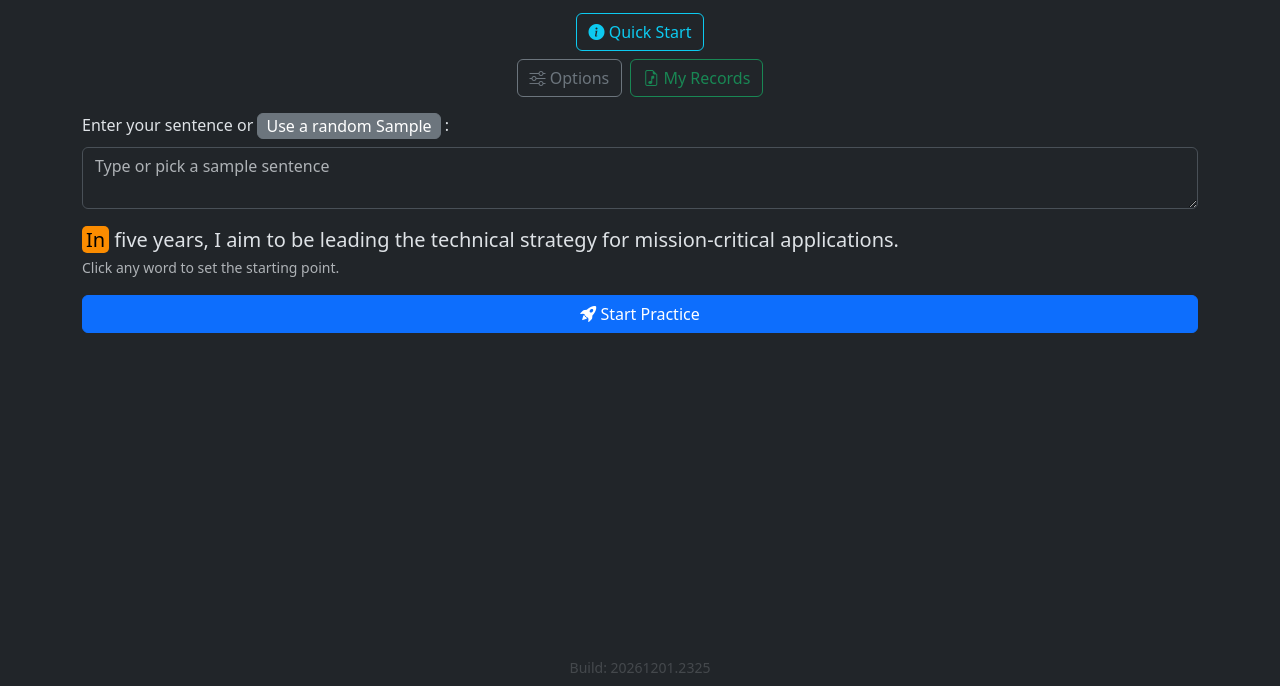
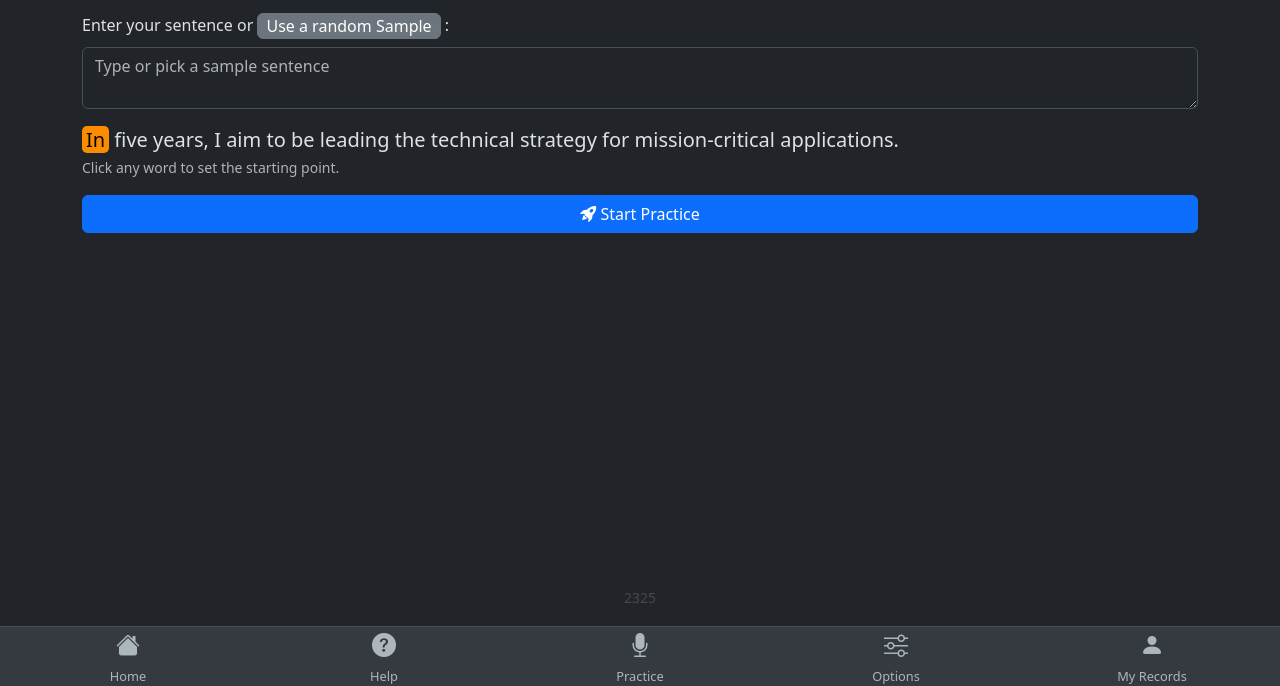
Before and after one commit to alisolphp/EchoTalk, a website built with Vite: page src/index.html in a window 1280 px wide. Shown: the part 114-800 px from the top of the page. Built offline with nearby package versions, Linux system fonts and the light colour scheme.

Commit message:
Feat: Add bottom navigation bar and improve UI
- Adds a new bottom navigation bar for easier navigation within the app.
- Refactors the back home button to use a class instead of an ID.
- Simplifies the build version format to only include hours and minutes.
- Removes the "Build:" prefix from the displayed app version.
- Adds a message to the recordings list that is shown when there are no recordings.
- Hides some elements on the main page.

```diff
--- a/src/assets/css/style.css
+++ b/src/assets/css/style.css
@@ -222,3 +222,42 @@ body {
 body.is-offline .online-only-header .bi-wifi-off {
     display: inline-block;
 }
+
+
+/* Add this at the end of your style.css file */
+
+body {
+    padding-bottom: 70px; /* Add padding to prevent content from being hidden by the nav bar */
+}
+
+.nav-bottom {
+    position: fixed;
+    bottom: 0;
+    left: 0;
+    width: 100%;
+    height: 60px;
+    background-color: #343a40;
+    display: flex;
+    justify-content: space-around;
+    align-items: center;
+    border-top: 1px solid #495057;
+}
+
+.nav-item {
+    display: flex;
+    flex-direction: column;
+    align-items: center;
+    text-decoration: none;
+    color: #adb5bd;
+    font-size: 0.8rem;
+    width: 20%;
+}
+
+.nav-item i {
+    font-size: 1.5rem;
+    margin-bottom: 4px;
+}
+
+.nav-item.active {
+    color: #fff;
+}
--- a/src/assets/js/app.ts
+++ b/src/assets/js/app.ts
@@ -339,7 +339,7 @@ export class EchoTalkApp {
             $(this).attr('data-val', $(this).val());
         });
         $('#categorySelect').on('change', () => this.useSample());
-        $('#backHomeButton').on('click', () => document.location.reload());
+        $('.backHomeButton').on('click', () => document.location.reload());
 
         $('#speechRateSelect').on('change', (e) => {
             const val = parseFloat($(e.currentTarget).val() as string);
@@ -2123,7 +2123,7 @@ If no audio file is attached, respond ONLY with this exact message:
 
     private displayAppVersion(): void {
         const buildDate = __APP_BUILD_DATE__;
-        $('#app-version').text(`Build: ${buildDate}`);
+        $('#app-version').text(`${buildDate}`);
     }
 
     /**
--- a/src/index.html
+++ b/src/index.html
@@ -15,9 +15,9 @@
     </div>
     <h2 class="mb-3 text-center">Offline Shadowing Practice</h2>
 
-    <div class="row mb-2">
+    <div class="row mb-2 d-none">
         <div class="col text-center">
-            <div id="backHomeButton" class="d-none">
+            <div id="backHomeButton" class="d-none backHomeButton">
                 <button class="btn btn-outline-secondary">« Back Home</button>
             </div>
             <button class="btn btn-outline-info" data-bs-toggle="modal" data-bs-target="#quickStartModal"><i class="bi bi-info-circle-fill"></i> Quick Start</button>
@@ -25,7 +25,7 @@
     </div>
 
     <div id="configArea">
-        <div class="row mb-3">
+        <div class="row mb-3 d-none">
             <div class="col text-center d-flex justify-content-center gap-2">
                 <button class="btn btn-outline-secondary" data-bs-toggle="modal" data-bs-target="#optionsModal"><i class="bi bi-sliders"></i> Options</button>
                 <button id="showRecordingsBtn" class="btn btn-outline-success" data-bs-toggle="modal" data-bs-target="#recordingsModal"><i class="bi bi-file-earmark-music"></i> My Records</button>
@@ -90,6 +90,29 @@
         </div>
         <div id="session-complete-container" class="d-none"></div>
     </div>
+
+    <nav class="nav-bottom">
+        <a href="#" id="navHome" class="nav-item backHomeButton">
+            <i class="bi bi-house-fill"></i>
+            <span>Home</span>
+        </a>
+        <a href="#" id="navHelp" class="nav-item" data-bs-toggle="modal" data-bs-target="#quickStartModal">
+            <i class="bi bi-question-circle-fill"></i>
+            <span>Help</span>
+        </a>
+        <a href="#" id="navPractice" class="nav-item">
+            <i class="bi bi-mic-fill"></i>
+            <span>Practice</span>
+        </a>
+        <a href="#" id="navOptions" class="nav-item" data-bs-toggle="modal" data-bs-target="#optionsModal">
+            <i class="bi bi-sliders"></i>
+            <span>Options</span>
+        </a>
+        <a href="#" id="navForYou" class="nav-item" data-bs-toggle="modal" data-bs-target="#recordingsModal">
+            <i class="bi bi-person-fill"></i>
+            <span>My Records</span>
+        </a>
+    </nav>
 
     <div id="optionsModal" class="modal fade" tabindex="-1" aria-labelledby="optionsModalLabel" aria-hidden="true">
         <div class="modal-dialog">
@@ -306,7 +329,9 @@
                     <button type="button" class="btn-close" data-bs-dismiss="modal" aria-label="Close"></button>
                 </div>
                 <div class="modal-body">
-                    <div class="accordion" id="recordingsList"></div>
+                    <div class="accordion" id="recordingsList">
+                        <p class="text-center text-muted">No recordings found yet. Enable "Record my voice" and start practicing!</p>
+                    </div>
                 </div>
             </div>
         </div>
--- a/vite.config.ts
+++ b/vite.config.ts
@@ -8,7 +8,7 @@ const getBuildDate = () => {
     const day = now.getDate().toString().padStart(2, '0');
     const hours = now.getHours().toString().padStart(2, '0');
     const minutes = now.getMinutes().toString().padStart(2, '0');
-    return `${year}${month}${day}.${hours}${minutes}`;
+    return `${hours}${minutes}`;
 };
 
 export default defineConfig({
```
